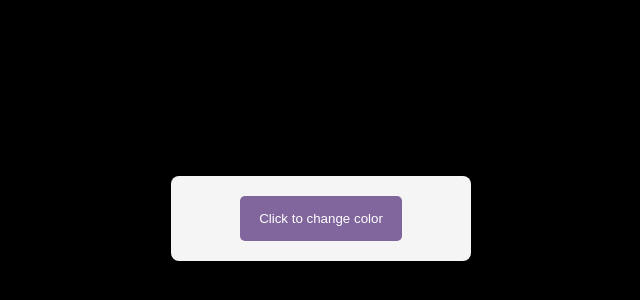
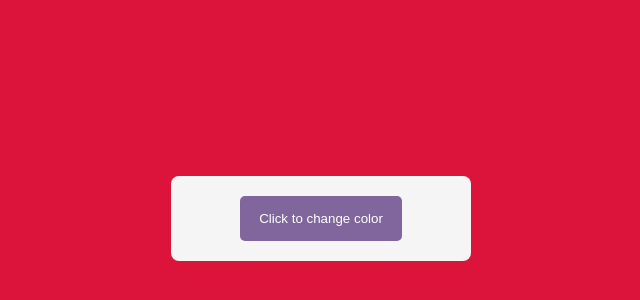
Before and after one commit to RoroNovAA/Javascript-applications, a plain HTML site: page 1.Onclick/index.html in a window 1280 px wide. Shown: the part 190-490 px from the top of the page, without its empty margins (327-967 px from the left). Drawn offline with Linux system fonts and the light colour scheme.

Commit message:
made few changes

```diff
--- a/1.Onclick/index.html
+++ b/1.Onclick/index.html
@@ -9,7 +9,7 @@
     <!-- CSS -->
     <style>
         body {
-            background-color: black;
+            background-color:crimson;
             width: 100%;
             height: 100vh;
             display: flex;
@@ -47,15 +47,13 @@
         let arr = ["red", "yellow", "black","violet", "orange"]
 
         function randomColor(){
-            return Math.floor(Math.random() *arr.length);
+            return Math.floor(Math.random() * arr.length);
         }
 
         function changeBgColor(){
             document.body.style.backgroundColor = arr[randomColor()];
         }
 
-
-
     </script>
 </body>
 </html>
```
Also changed, not shown: 2.Doubleclick/index.html (+1 -0 lines).
